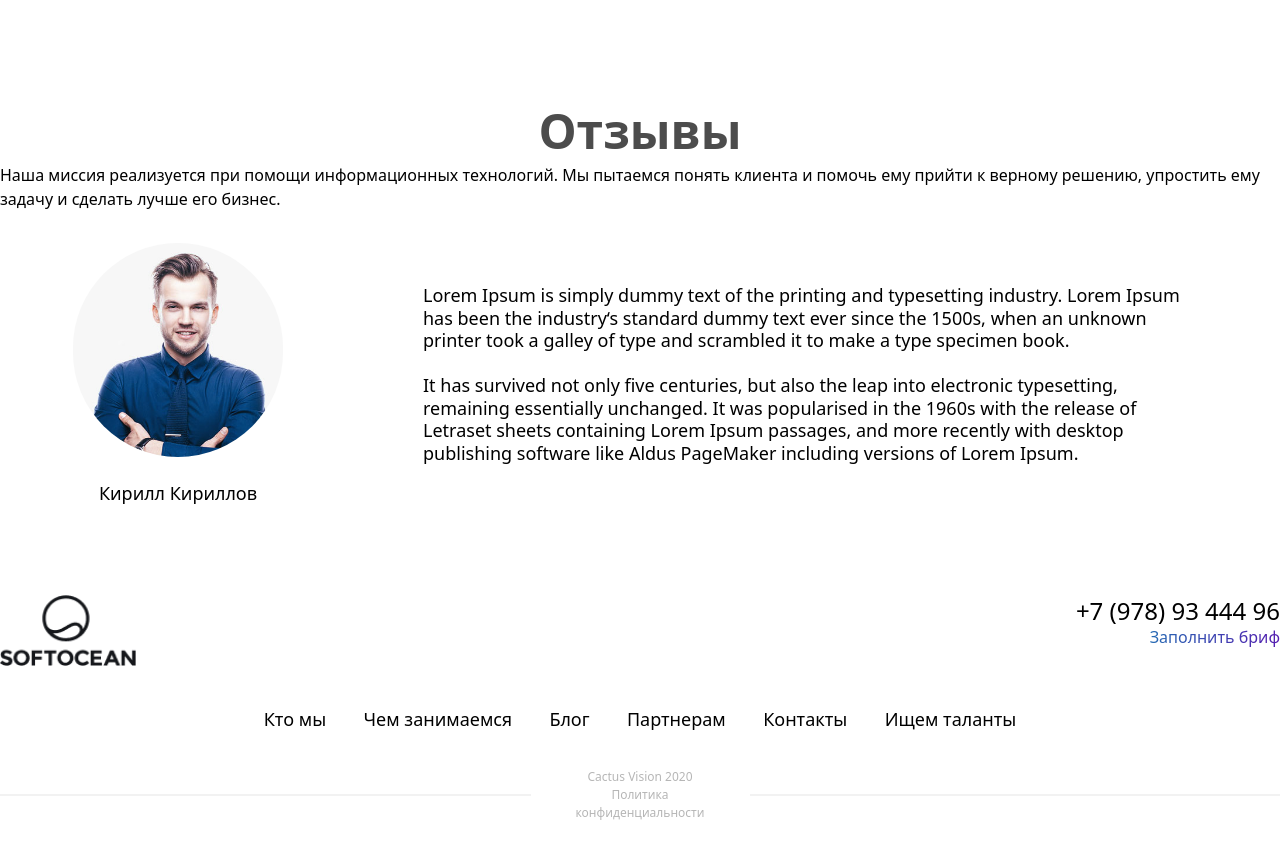
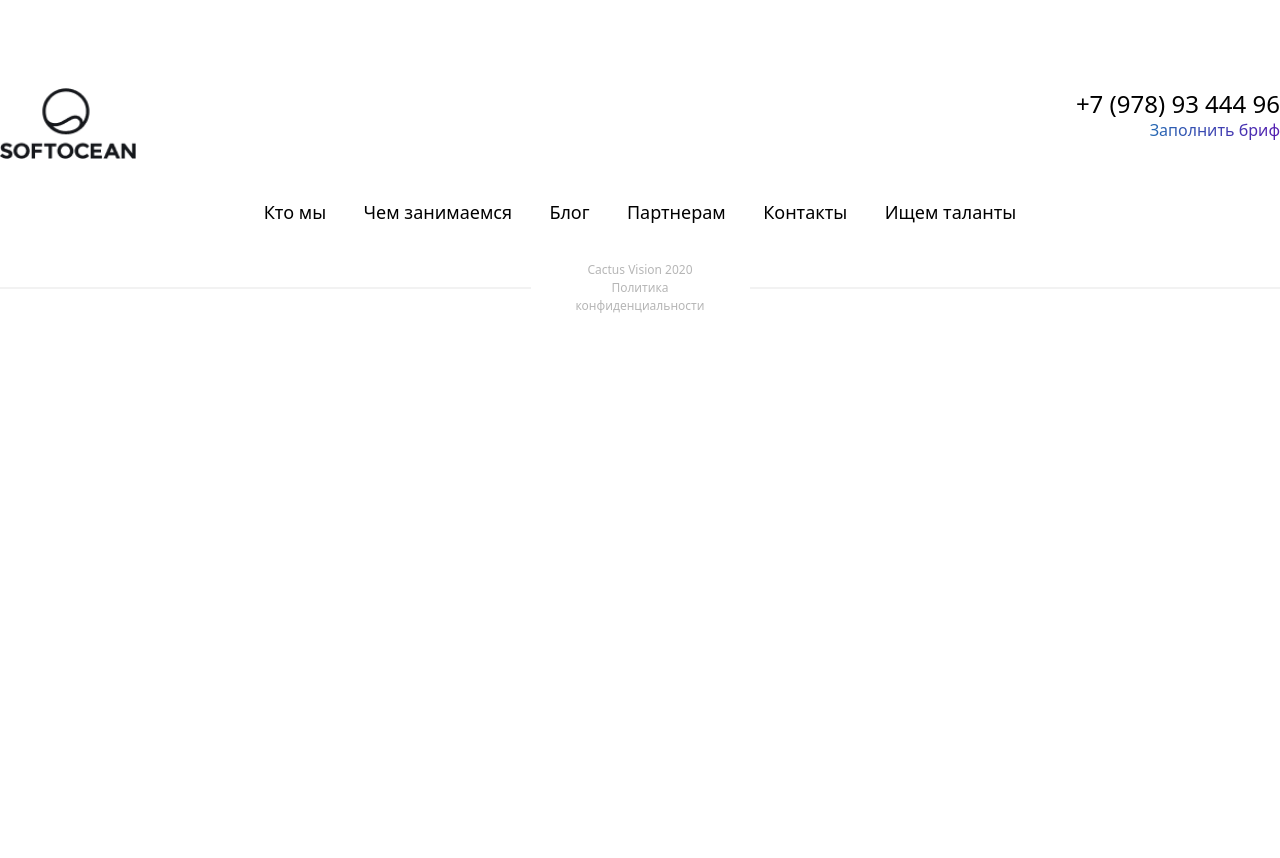
Before and after one commit to Softocean/softocean_landing, a Next.js app: page /what-we-do in a window 1280 px wide. Shown: the part 6859-7717 px from the top of the page. After the commit the page ends 7214 px from the top, so only its background shows below. Built offline with nearby package versions, Linux system fonts and the light colour scheme.

Commit message:
half done 1.1

```diff
--- a/src/app/page.tsx
+++ b/src/app/page.tsx
@@ -34,7 +34,10 @@ export default function Home() {
         title="Разработка программных продуктов"
         subText="Эффективное решение бизнес-задач с помощью цифровых технологий"
       />
-      <Feedback children={''} />
+      <section className="mt-[100px]">
+        <p className="text-center text-xl font-bold text-lightdark">Отзывы</p>
+        <Feedback />
+      </section>
       <section className="mt-[380px]">
         <p className="text-center text-xl font-bold text-lightdark">Портфолио</p>
         <Slider slides={slides} />
--- a/src/app/what-we-do/page.tsx
+++ b/src/app/what-we-do/page.tsx
@@ -1,7 +1,6 @@
 import React from 'react';
 import Case from '@/components/case/page';
 import { CaseData } from '@/components/case/constant';
-import Feedback from '@/components/feedback';
 
 export default function WhatWeDo() {
   return (
@@ -40,11 +39,6 @@ export default function WhatWeDo() {
           />
         );
       })}
-      <Feedback
-        children={
-          'Наша миссия реализуется при помощи информационных технологий. Мы пытаемся понять клиента и помочь ему прийти к верному решению, упростить ему задачу и сделать лучше его бизнес.'
-        }
-      />
     </>
   );
 }
--- a/src/components/feedback/index.tsx
+++ b/src/components/feedback/index.tsx
@@ -3,11 +3,8 @@ import lowqualityTempCHEL from '@/../assets/low-quality/main-page/feedbackCHEL-l
 import tempCHEL from '@/../assets/main-page/feedbackCHEL.jpg';
 import Avatar from '@/components/avatar';
 
-function Feedback({ children }: { children: React.ReactNode }) {
+function Feedback() {
   return (
-    <section className="mt-[100px]">
-      <p className="text-center text-xl font-bold text-lightdark">Отзывы</p>
-      {children}
     <div className="mx-auto mt-[32px] flex w-fit flex-row items-center gap-[140px]">
       <Avatar
         type="temp"
@@ -18,18 +15,17 @@ function Feedback({ children }: { children: React.ReactNode }) {
       />
       <div className="py-10">
         <p className="w-[784px] text-base leading-[125%]">
-            Lorem Ipsum is simply dummy text of the printing and typesetting industry. Lorem Ipsum
-            has been the industry&lsquo;s standard dummy text ever since the 1500s, when an unknown
+          Lorem Ipsum is simply dummy text of the printing and typesetting industry. Lorem Ipsum has
+          been the industry&lsquo;s standard dummy text ever since the 1500s, when an unknown
           printer took a galley of type and scrambled it to make a type specimen book.
           <br />
           <br /> It has survived not only five centuries, but also the leap into electronic
           typesetting, remaining essentially unchanged. It was popularised in the 1960s with the
-            release of Letraset sheets containing Lorem Ipsum passages, and more recently with
-            desktop publishing software like Aldus PageMaker including versions of Lorem Ipsum.
+          release of Letraset sheets containing Lorem Ipsum passages, and more recently with desktop
+          publishing software like Aldus PageMaker including versions of Lorem Ipsum.
         </p>
       </div>
     </div>
-    </section>
   );
 }
 
```
Lines whose indentation alone changed are shown as unchanged.
